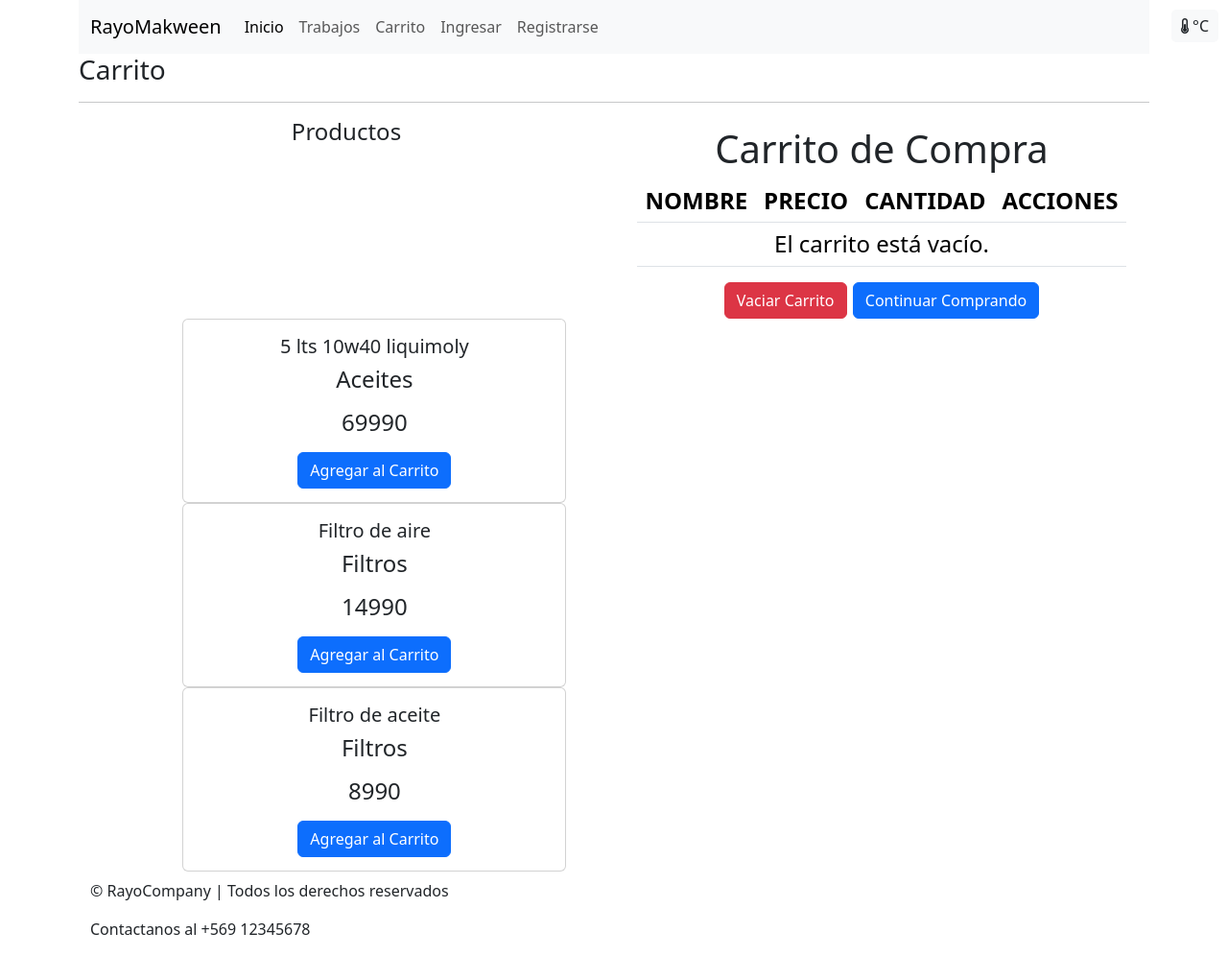
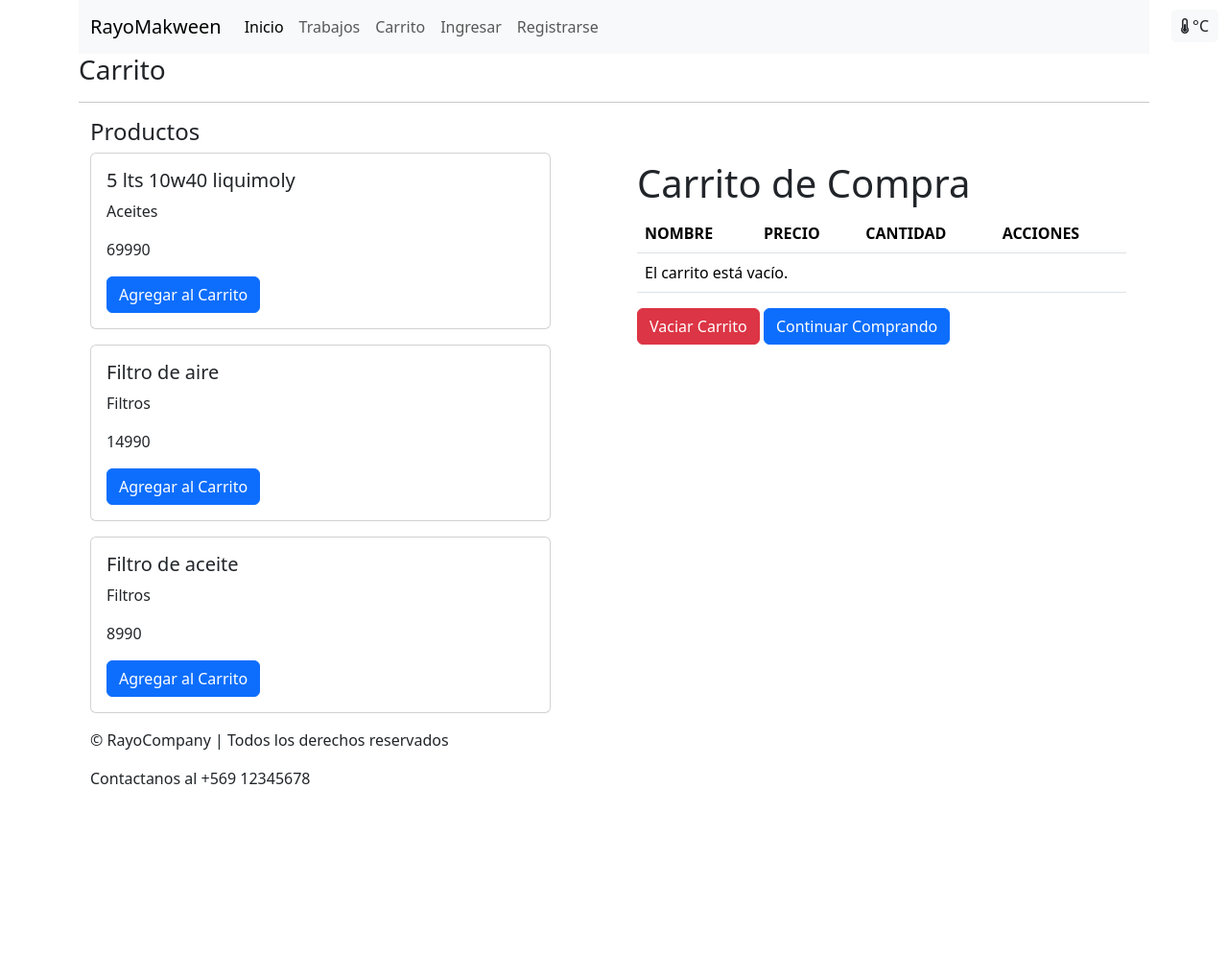
Before and after one commit to cachululo/djangoRayoMakween, a Django app: page /tienda/ in a window 1280 px wide. Shown: the whole page at 96% size. After the commit the page ends 817 px from the top, so only its background shows below. Run offline with Django 5.2, Linux system fonts and the light colour scheme; data comes from the database, SQL or seed files in the repository; data that the repository does not hold is empty; some libraries are stand-ins or nearby versions.

Commit message:
Se arreglan errores de carrito

```diff
--- a/core/templates/carrito/tienda.html
+++ b/core/templates/carrito/tienda.html
@@ -3,29 +3,34 @@
 {% load bootstrap5 %}
 {% bootstrap_css %}
 {% bootstrap_javascript %}
-
 <h3>Carrito</h3>
 <hr>
-    <h4>
-        <div class="container text-center">
-            <div class="row align-items-start">
-              <div class="col">
-                Productos
+<div class="container">
+    <div class="row">
+        <div class="col-12">
+            <h4>Productos</h4>
         </div>
-              <div class="col">
-                {% include 'carrito/carrocompra.html' %}
+    </div>
+    <div class="row">
+        <div class="col-12 col-md-6">
+            <div class="row">
                 {% for producto in productoss %}
-                  <div class="card" style="height: 12rem; width: 25rem; margin: 0px -515px; left: 10%;">
+                <div class="col-12 mb-3">
+                    <div class="card" style="width: 30rem;">
                         <div class="card-body">
-                        <h5 class="card-title">{{producto.nombre}}</h5>
-                        <p class="card-text">{{producto.categoria}}</p>
-                        <p class="card-text">{{producto.precio}}</p>
+                            <h5 class="card-title">{{ producto.nombre }}</h5>
+                            <p class="card-text">{{ producto.categoria }}</p>
+                            <p class="card-text">{{ producto.precio }}</p>
                             <a href="{% url 'Add' producto.id %}" class="btn btn-primary">Agregar al Carrito</a>
+                        </div>
                     </div>
                 </div>
                 {% endfor %}
             </div>
         </div>
+        <div class="col-12 col-md-6">
+            {% include 'carrito/carrocompra.html' %}
         </div>
-        </h4>
+    </div>
+</div>
 {% endblock %}
```
Also changed, not shown: core/static/css/carrusel.css (+9 -11 lines), core/templates/core/carrusel.html (line endings or trailing spaces). Lines whose indentation alone changed are shown as unchanged.
